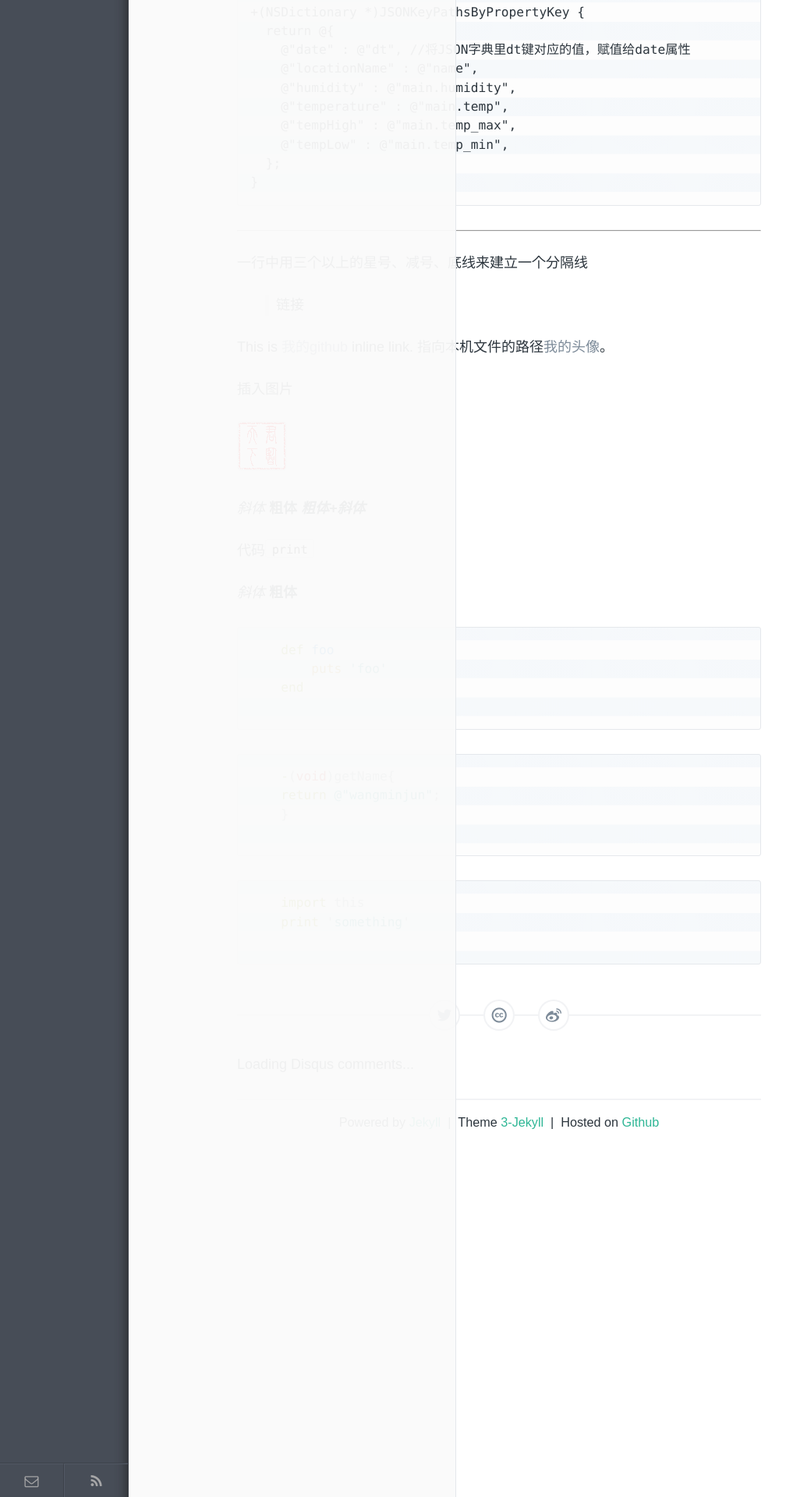
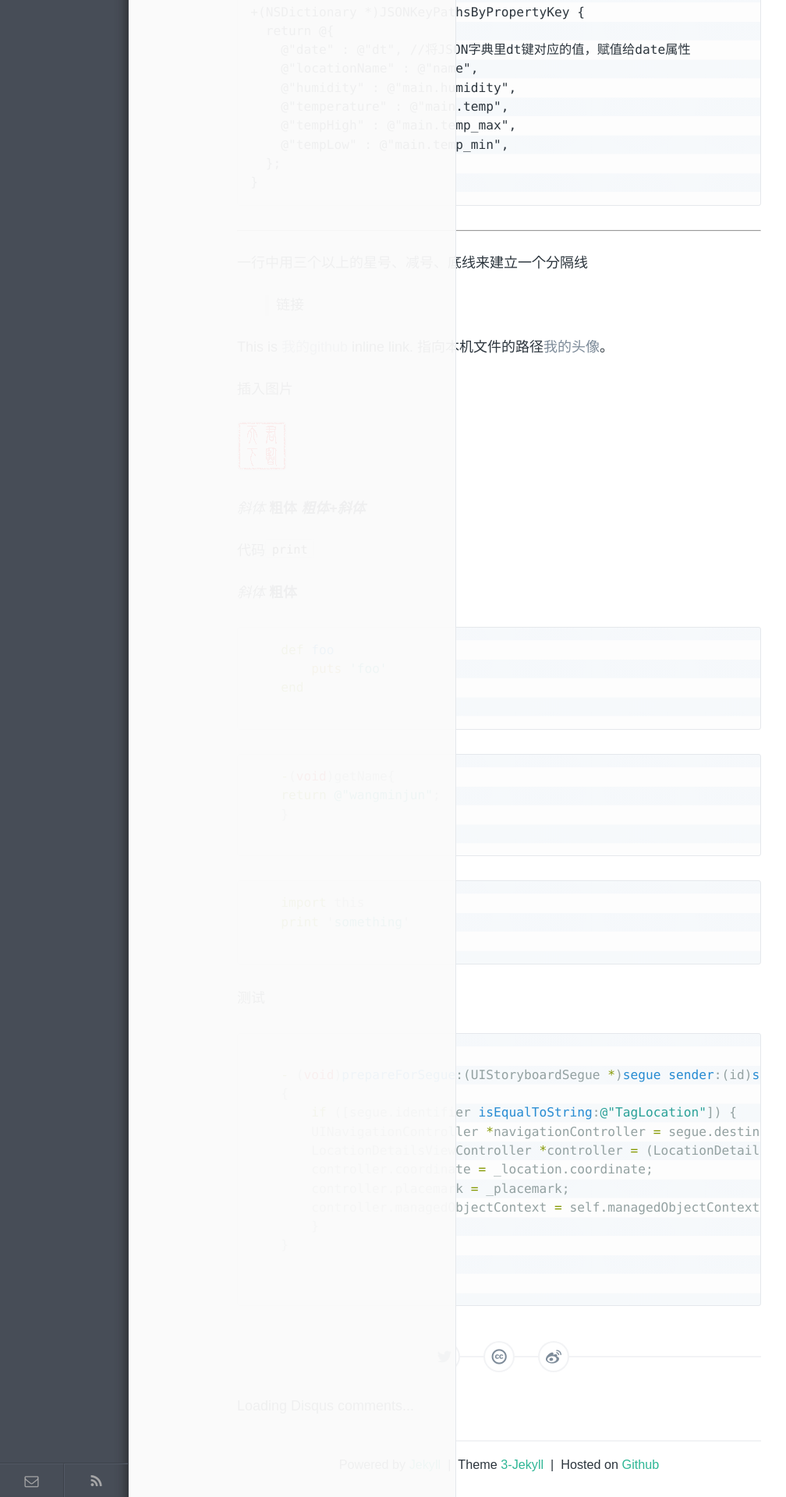
Before and after one commit to kingstal/kingstal.github.io, a Jekyll site: the page built from _posts/2015-02-09-tech-test-markdown.md, in a window 1280 px wide. Shown: the part 1434-3354 px from the top of the page at 78% size, without its empty margins (0-1008 px from the left). Built offline with Jekyll 4.4.1, drawn with Linux system fonts in a browser that asks for light colours; comment, search, counter and statistics services are not loaded.

Commit message:
Update 2015-02-09-tech-test-markdown.md

```diff
--- a/_posts/2015-02-09-tech-test-markdown.md
+++ b/_posts/2015-02-09-tech-test-markdown.md
@@ -120,3 +120,21 @@ This is [我的github](https://github.com/kingstal) inline link.
     import this
     print 'something'
     {% endhighlight %}
+
+测试
+
+
+    {% highlight objective-c %}
+
+    - (void)prepareForSegue:(UIStoryboardSegue *)segue sender:(id)sender
+    {
+        if ([segue.identifier isEqualToString:@"TagLocation"]) {
+        UINavigationController *navigationController = segue.destinationViewController;
+        LocationDetailsViewController *controller = (LocationDetailsViewController *)navigationController.topViewController;
+        controller.coordinate = _location.coordinate;
+        controller.placemark = _placemark;
+        controller.managedObjectContext = self.managedObjectContext;
+        }
+    }
+
+    {% endhighlight %}
```
